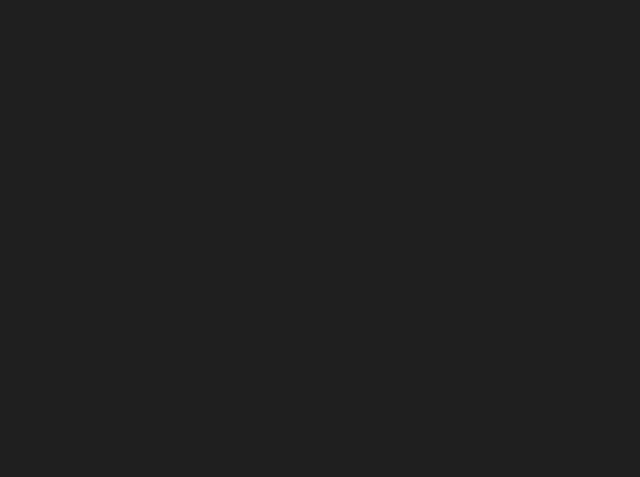
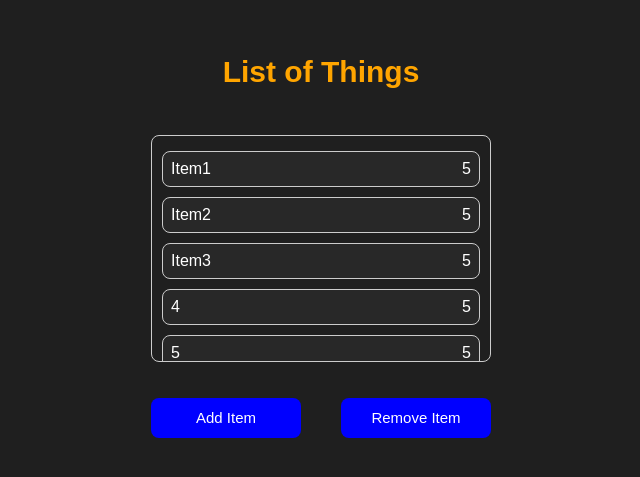
Before and after one commit to saraharmstrong314/rosehack-2024, a React (Create React App) app: page /Tracking in a window 1280 px wide. Before the commit this address had no page. Shown: the part 169-646 px from the top of the page, without its empty margins (319-959 px from the left). Built offline with nearby package versions, Linux system fonts and the light colour scheme.

Commit message:
adding Tracking page...

```diff
--- a/src/App.js
+++ b/src/App.js
@@ -2,6 +2,7 @@ import React from 'react';
 import { BrowserRouter as Router, Route, Routes } from 'react-router-dom';
 import Login from './Login';
 import Signup from './Signup';
+import Tracking from './Tracking';
 
 function App() {
   return (
@@ -9,6 +10,7 @@ function App() {
       <Routes>
         <Route exact path="/signup" element={<Signup/>} />
         <Route path="/" element={<Login/>} />
+        <Route path="/Tracking" element={<Tracking/>} />
       </Routes>
     </Router>
   );
--- /dev/null
+++ b/src/Tracking.css
@@ -0,0 +1,138 @@
+/* body {
+    background-color: #1f1f1f;
+    background-size: cover;
+    font-family: 'Arial', sans-serif;
+    display: flex;
+    justify-content: center;
+    align-items: center;
+    height: 100vh;
+    margin: 0;
+    padding: 0;
+}
+
+
+.buttons {
+    display: flex;
+    flex-direction: row;
+    justify-content: center;
+    gap: 40px;
+    padding-top: 40px;
+}
+
+
+.listclass {
+    border: 4px solid orange;
+    font-size: 28px;
+    color: #ff9900;
+    font-weight: bold;
+    display: flex;
+    flex-direction: column;
+    align-items: center;
+}
+
+.listele {
+    display: flex;
+    flex-direction: row;
+    align-items: center;
+    border: 4px solid blue;
+    justify-content: space-between;
+
+}
+
+
+.overall {
+    border: 4px solid red;
+    width: 100%;
+}
+
+ul {
+    position: absolute;
+    width: 450px;
+    margin: 100px auto 0;
+    padding: 10px;
+    box-sizing: border-box;
+}
+
+ul li {
+    display: flex;
+    background: rgba(255, 255, 255, .1);
+    padding: 10px 20px;
+    color: #fff;
+    margin: 5px 0;
+} */
+
+
+
+/* Tracking.css */
+
+.overall {
+    padding: 20px;
+    display: flex;
+    flex-direction: column;
+    justify-content: center;
+}
+
+ul {
+    list-style-type: none;
+    padding: 10px;
+    padding-top: 15px;
+    color: #fff;
+    border: 1px solid #ccc; /* Gray border */
+    border-radius: 8px; /* Slightly rounded corners */
+    max-height: 200px; /* Set a maximum height for the ul */
+    overflow-y: auto;
+}
+
+
+li {
+    display: flex;
+    justify-content: space-between;
+    margin-bottom: 10px;
+    padding: 8px;
+    background-color: #282828;
+    border: 1px solid #ccc; /* Gray border */
+    border-radius: 8px; /* Slightly rounded corners */
+}
+
+li:hover {
+    background-color: #333; /* Lighter color on hover */
+}
+
+
+.buttons {
+    margin-top: 20px;
+    display: flex;
+    flex-direction: row;
+    justify-content: space-between;
+    gap: 40px;
+}
+
+  /* Style for the Add and Remove buttons */
+  .buttons Button {
+    width: 150px;
+    background-color: blue;
+    color: white; /* Add text color for better visibility */
+  }
+
+  h3 {
+    color: orange;
+    font-size: 30px;
+    text-align: center;
+  }
+
+  .buttons1 {
+    margin-top: 30px;
+    display: flex;
+    flex-direction: row;
+    justify-content: center;
+    gap: 40px;
+}
+
+
+
+.centerer {
+    display: flex;
+    flex-direction: row;
+    justify-content: center;
+    gap: 10px;
+}
--- a/src/Tracking.js
+++ b/src/Tracking.js
@@ -1,26 +1,104 @@
-import React from 'react'
+import React, { useState } from 'react'
+import db from './firebase';
+import './Tracking.css';
+
+
+
+function ListElement({name, price}) {
+
+
+  return (
+    <li>
+        <span>{name}</span>
+        <span>{price}</span>
+    </li>
+  )
+}
 
 
 function Tracking() {
 
-    var a = [];
+    const addItems = () => {
+        //go into root -> users -> file
+        //check if there's a collection, if not write another collection in there
+
+    }
+
+    const removeItems = () => {
+        //go into root -> users -> file
+        //write another collection in there
+
+    }
+
+    const example = ["Item1", "Item2", "Item3", "4", "5", "6", "7", "8", "9", "10"];
+
+
+    const [isPopupOpen, setPopupOpen] = useState(false);
+
+    const handlePopUp = () => {
+      setPopupOpen(!isPopupOpen);
+    };
+
+
+    const [item, updateItem] = useState('');
+    const [cost, updateCost] = useState('');
+
+    const itemIn = (event) => {
+        updateItem(event.target.value);
+    };
+
+    const costIn = (event) => {
+        updateCost(event.target.value);
+    };
 
     return (
-        <div style={{display: 'flex', flexDirection: 'column', border: '4px solid #ff0000'}}>
+        <div className="overall">
 
-            <div style={{ display: 'flex', flexDirection: 'row', justifyContent: 'center'}}>
-                <ul>
-                {cars.map((car) => <Car brand={car} />)}
+            {!isPopupOpen && (
+            <h3> List of Things </h3>
+            )}
+
+            {!isPopupOpen && (
+            <ul>
+                {example.map((exs) => <ListElement name = {exs} price={5}/>)}
             </ul>
-            </div>
+            )}
 
 
-            <div style={{ display: 'flex', flexDirection: 'row', justifyContent: 'center', gap:'8px'  }}>
-                <button>Add buttons</button>
-                <button>Other button</button>
+
+            {!isPopupOpen && (
+            <div className="buttons">
+                <button style={{width: 150, backgroundColor: "blue", fontSize:15, border: "none", color:"white", borderRadius: 8, height:40 }} onClick={handlePopUp}>Add Item</button>
+                <button style={{width: 150, backgroundColor: "blue", fontSize:15, border: "none",color:"white", borderRadius: 8, height:40 }} onClick={removeItems}>Remove Item</button>
             </div>
+            )}
+
+
+            {isPopupOpen && (
+            <div className='center'>
+                <div className='centerer'>
+                <p style={{marginTop:0, marginBottom:-5, fontWeight: "bold", fontSize:20, color: 'gray'}}>Item: </p>
+                    <input value={item} onChange={itemIn} />
+                </div>
+
+                <br />
+
+                <div className='centerer'>
+                    <p style={{marginTop:0, marginBottom:-5, fontWeight: "bold", fontSize:20, color: 'gray'}}>Cost: </p>
+                    <input value={cost} onChange={costIn} />
+                </div>
+
+
+                <div className="buttons1">
+                    <button style={{width: 150, backgroundColor: "blue", fontSize:15, border: "none", color:"white", borderRadius: 8, height:40 }} onClick={addItems}>Confirm </button>
+                </div>
+            </div>
+            )}
+
         </div>
-    )
+    );
+
 }
 
+
 export default Tracking
--- a/src/index.js
+++ b/src/index.js
@@ -3,6 +3,10 @@ import ReactDOM from 'react-dom/client';
 import './index.css';
 import App from './App';
 import reportWebVitals from './reportWebVitals';
+
+
+import Tracking from './Tracking';
+import Login from './Login';
 
 const root = ReactDOM.createRoot(document.getElementById('root'));
 root.render(
```
